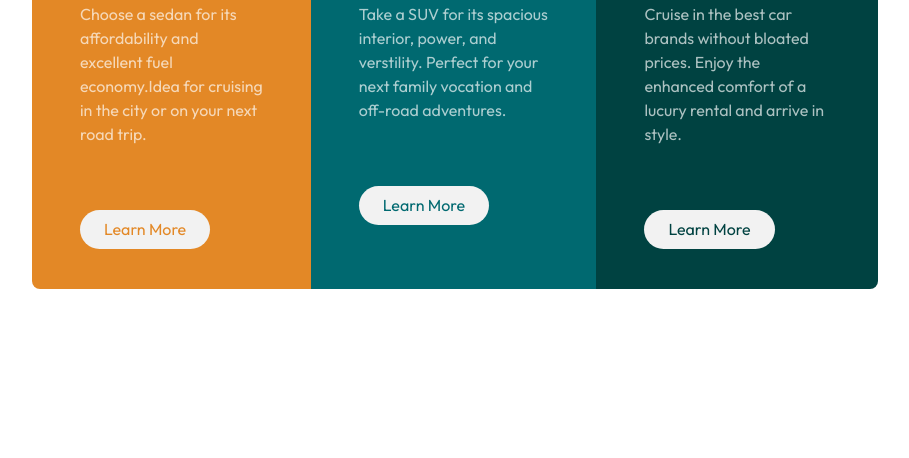
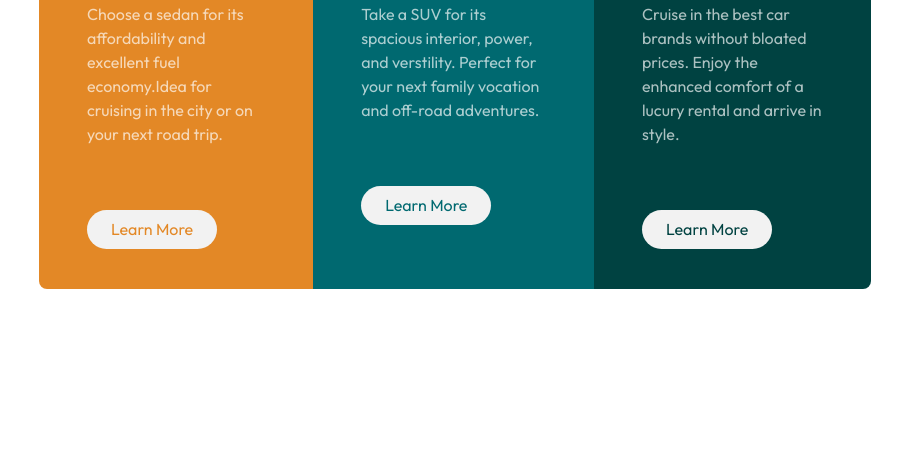
Before and after one commit to FaiqaAbbas/Three-Column-CSS, a plain HTML site: page index.html in a window 1280 px wide. Shown: the part 342-800 px from the top of the page, without its empty margins (185-1094 px from the left). Drawn offline with Linux system fonts and the light colour scheme.

Commit message:
style.css

```diff
--- a/style.css
+++ b/style.css
@@ -65,7 +65,7 @@ body{
 @media (width>375px){
     .card-container{
         box-sizing: border-box;
-        max-width:910px;
+        max-width:70vw;
         min-height:60vh;
         display: flex;
 
```
